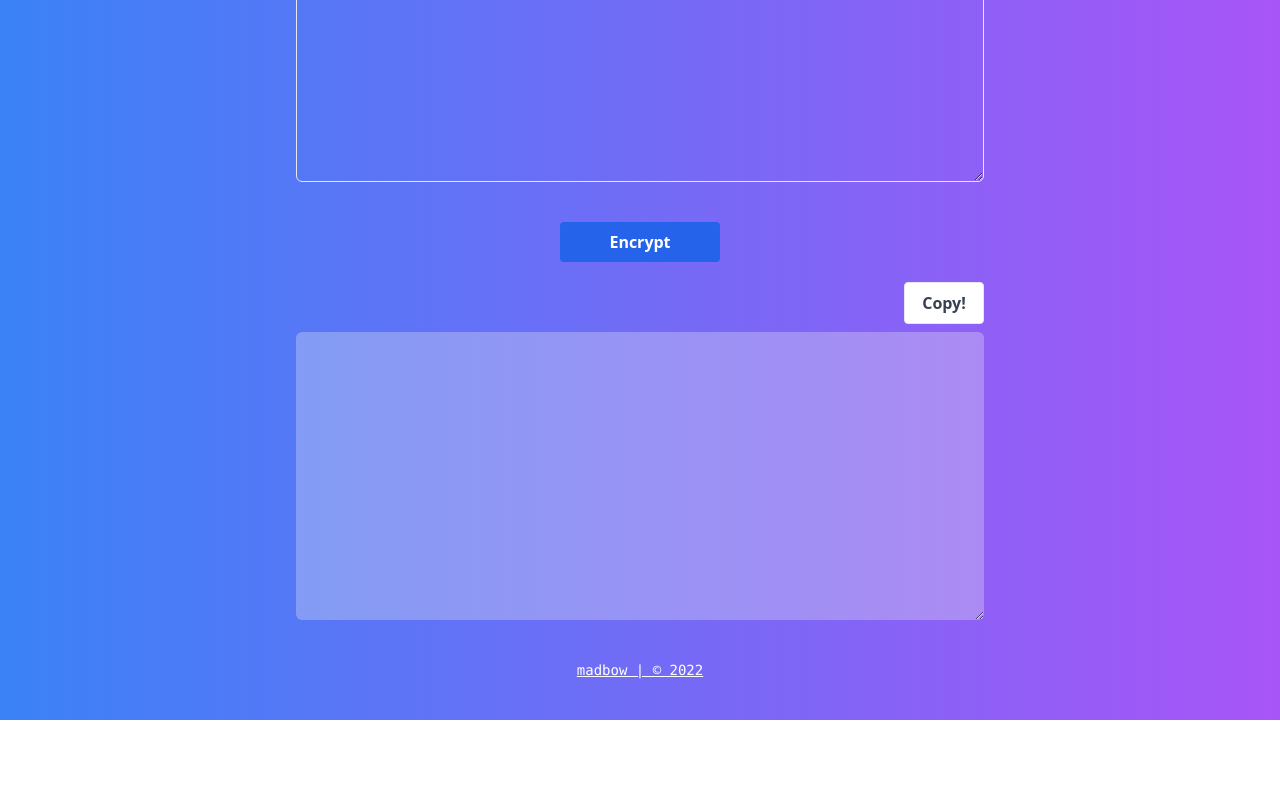
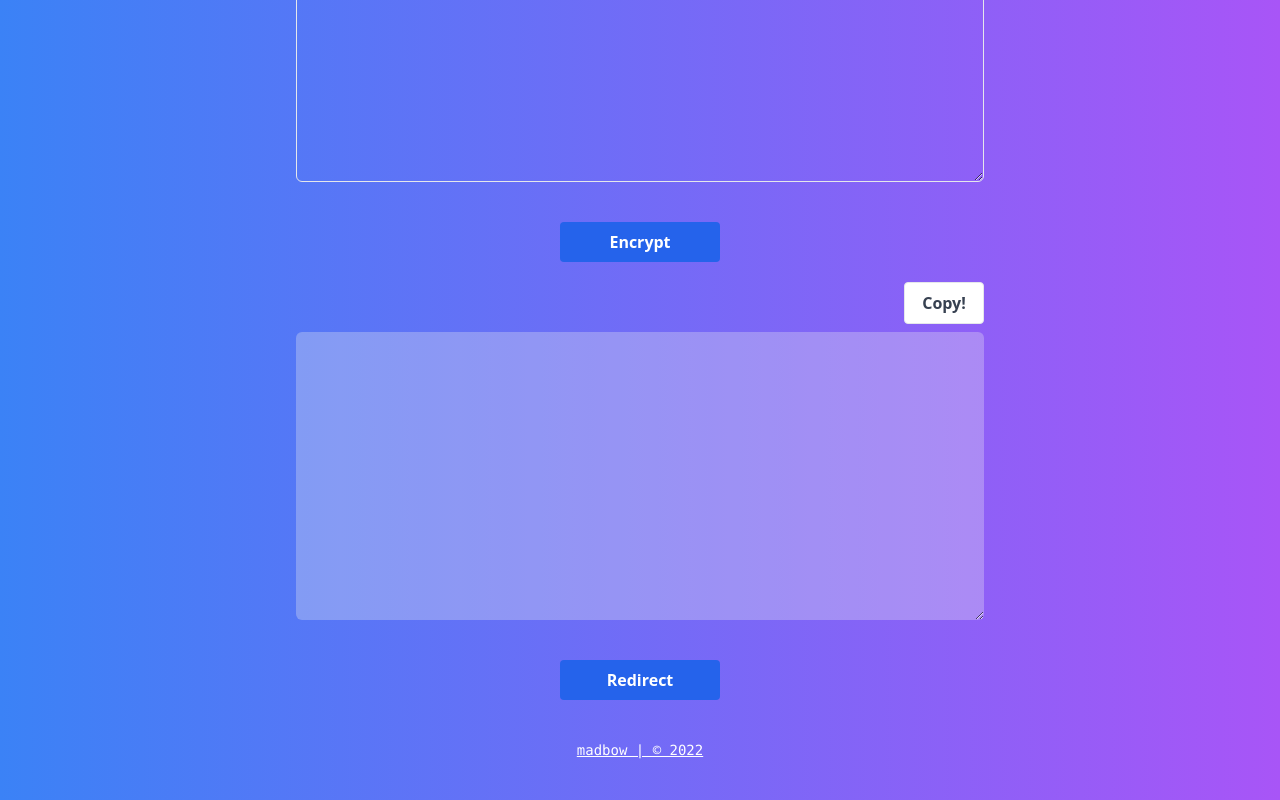
Before and after one commit to madbow/textmoji, a React (Create React App) app: page / in a window 1280 px wide. Shown: the part 326-1126 px from the top of the page. Before the commit the page ends 1046 px from the top, so only its background shows below. Built offline with nearby package versions, Linux system fonts and the light colour scheme.

Commit message:
test redirect

```diff
--- a/src/App.js
+++ b/src/App.js
@@ -135,6 +135,12 @@ const App = () => {
         disabled={true}
         className='flex justify-center h-72 mx-0 md:mx-64 p-5 rounded-md md:mt-2 mt-1'
       />
+      <button
+        onClick={() => window.open("https://link.ruparu.pa/ksDW/EduSib5p", "_blank")}
+        className='mt-10 font-sans font-semibold bg-blue-600 hover:bg-blue-700 text-white py-2 px-4 rounded w-40 self-center'
+      >
+        Redirect
+      </button>
       <label className='mt-10 text-white font-mono underline text-sm font-light self-center'>madbow | © 2022</label>
     </div>
   )
```
